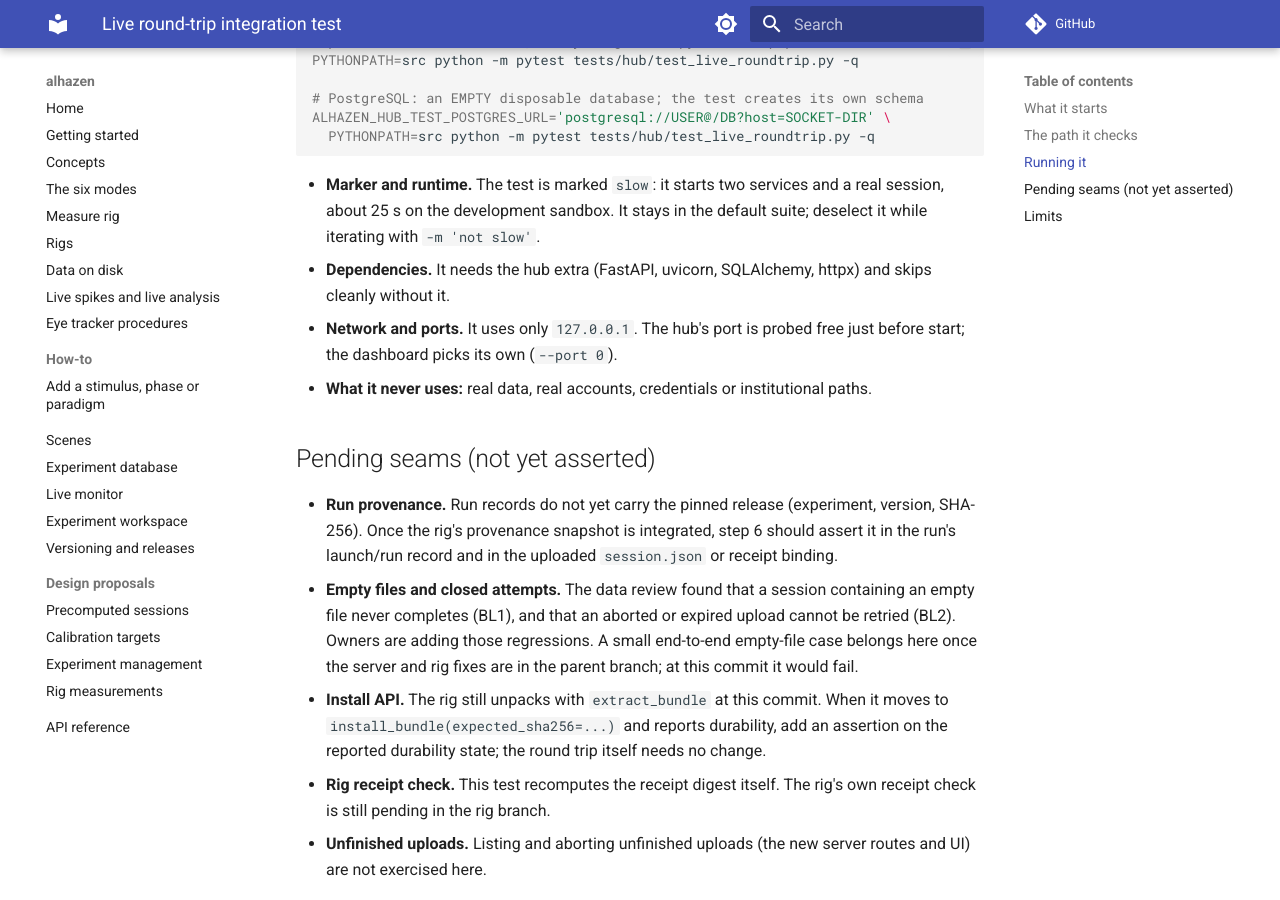
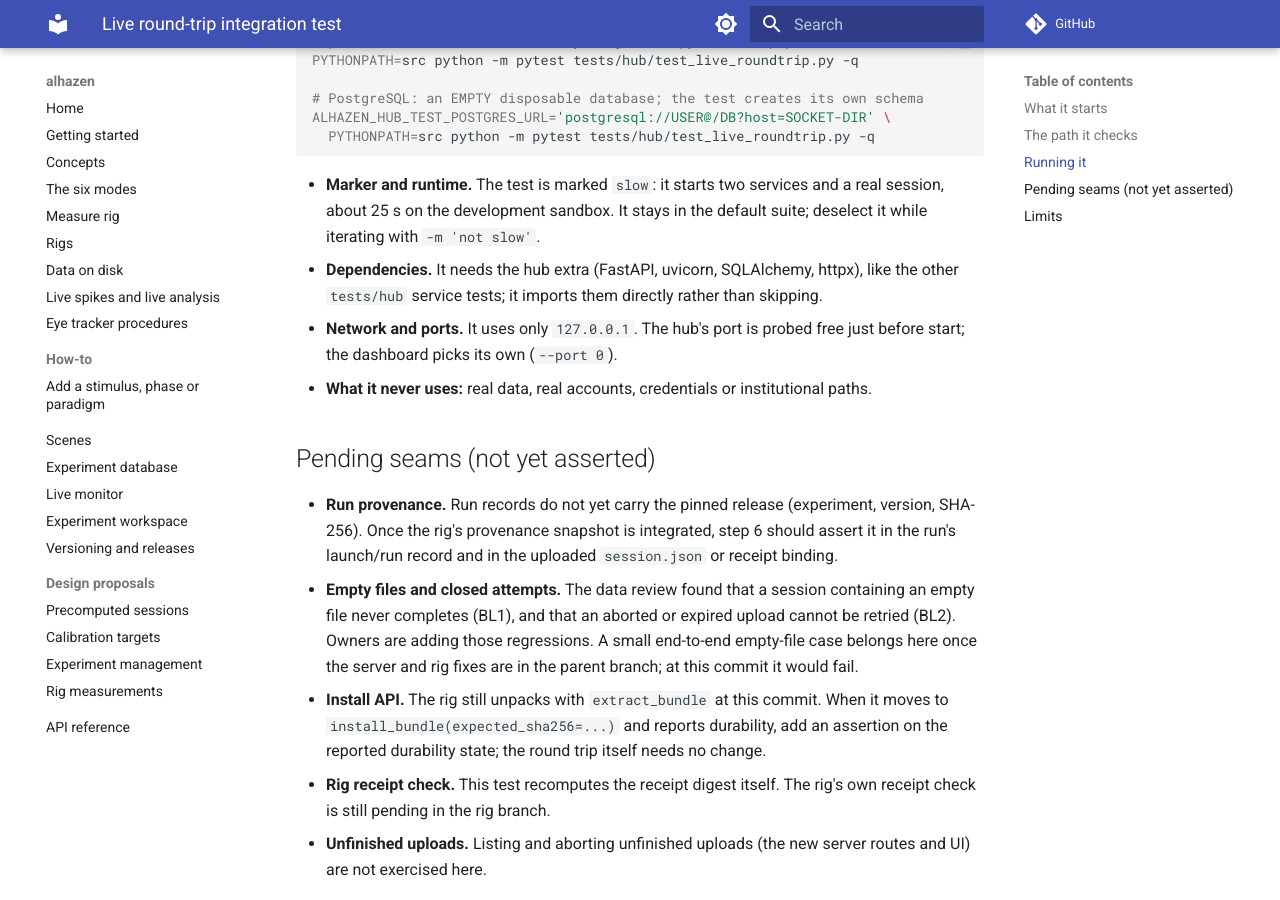
Before and after one commit to sh4r11f/alhazen, an MkDocs documentation site: the page built from docs/hub/integration-test.md, in a window 1280 px wide and 900 px high, scrolled down 2431 px. Built offline with MkDocs 1.6.1 and Material for MkDocs 9.7.7, drawn with Linux system fonts in a browser that asks for light colours; comment, search, counter and statistics services are not loaded.

Commit message:
Hub live round trip: import the hub extra directly, as the other service tests do

````diff
--- a/docs/hub/integration-test.md
+++ b/docs/hub/integration-test.md
@@ -53,7 +53,7 @@ ALHAZEN_HUB_TEST_POSTGRES_URL='postgresql://USER@/DB?host=SOCKET-DIR' \
 ```
 
 - **Marker and runtime.** The test is marked `slow`: it starts two services and a real session, about 25 s on the development sandbox. It stays in the default suite; deselect it while iterating with `-m 'not slow'`.
-- **Dependencies.** It needs the hub extra (FastAPI, uvicorn, SQLAlchemy, httpx) and skips cleanly without it.
+- **Dependencies.** It needs the hub extra (FastAPI, uvicorn, SQLAlchemy, httpx), like the other `tests/hub` service tests; it imports them directly rather than skipping.
 - **Network and ports.** It uses only `127.0.0.1`. The hub's port is probed free just before start; the dashboard picks its own (`--port 0`).
 - **What it never uses:** real data, real accounts, credentials or institutional paths.
 
````
Also changed, not shown: 1 other file.
